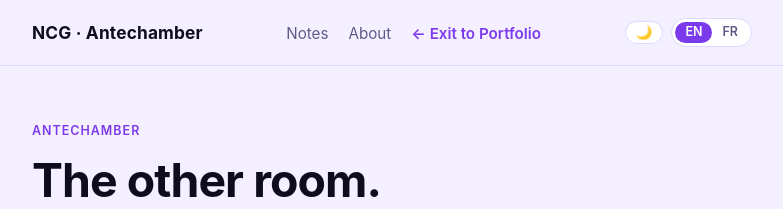
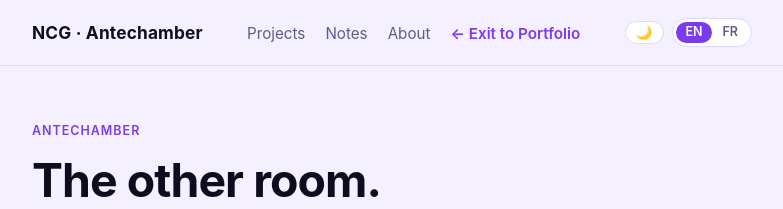
Before and after one commit to ncgimenez/draft-ncg.github.io, a Jekyll site: the page built from antechamber/index.html, in a window 1280 px wide. Shown: the top 209 px of the page, without its empty margins (248-1031 px from the left). Built offline with Jekyll 4.4.1, drawn with Linux system fonts in a browser that asks for light colours.

```diff
--- a/_layouts/antechamber.html
+++ b/_layouts/antechamber.html
@@ -54,8 +54,9 @@
       <a class="marque" href="/antechamber.html">NCG · Antechamber</a>
       <nav aria-label="Navigation de l'Antichambre">
         <ul>
+          <li><a href="{{ '/antechamber/projects/' | relative_url }}">Projects</a></li>
           <li><a href="{{ '/antechamber/notes/' | relative_url }}">Notes</a></li>
-          <li><a href="{{ '/antechamber/about.html' | relative_url }}">About</a></li>
+          <li><a href="{{ '/antechamber/about/' | relative_url }}">About</a></li>
           <li><a href="{{ '/' | relative_url }}" style="color: var(--accent); font-weight: 600;">← Exit to Portfolio</a></li>
         </ul>
       </nav>
```
